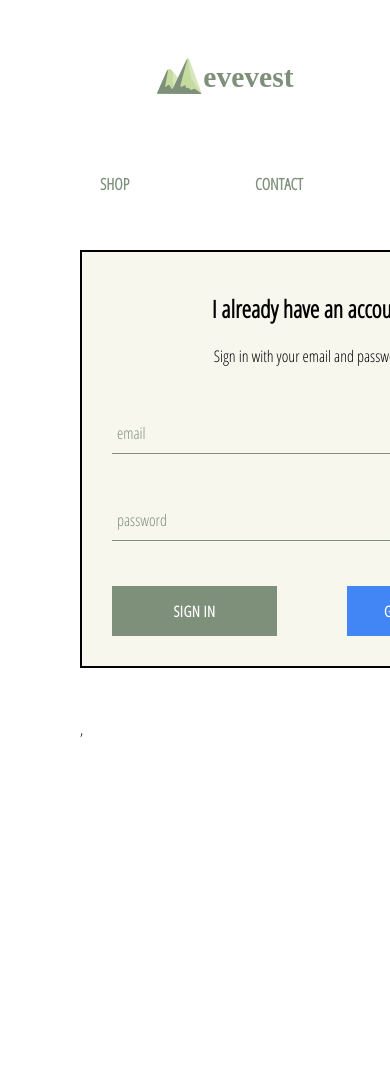
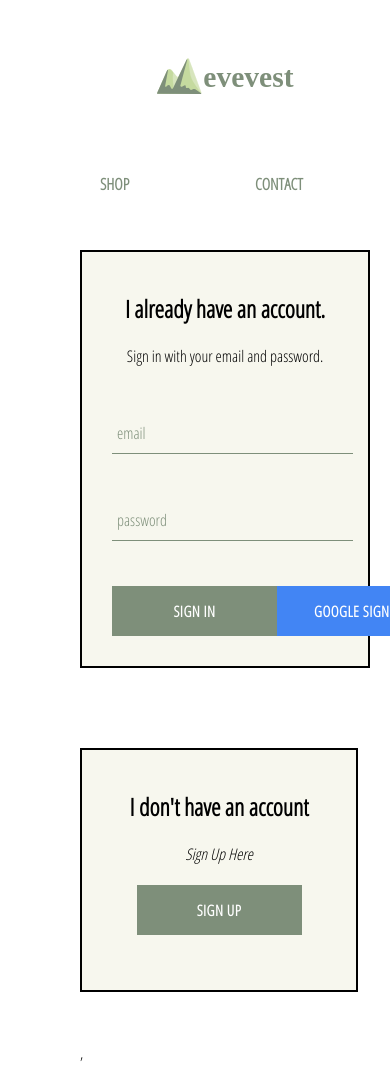
Before and after one commit to xsharonhe/everest, a React (Create React App) app in the folder client/: page /signin in a window 390 px wide. Shown: the top 1084 px of the page. Before the commit the page ends 844 px from the top, so only its background shows below. Built offline with nearby package versions, Linux system fonts and the light colour scheme; no server answers; a web font is replaced by a local one.

Commit message:
Finalize signin and signup registrations

```diff
--- a/client/src/App.js
+++ b/client/src/App.js
@@ -55,9 +55,10 @@ class App extends React.Component {
           <Route exact path='/checkout/paymentconfirmed' component={ SuccessPage }/>
           <Route exact path='/contact' component={ ContactPage }/>
           <Route exact path='/thankyou' component={ ThanksPage }/>
+          <Route exact path='/signup' render={() =>
+            this.props.currentUser ? (<Redirect to='/'/>) : (<SignUpPage />)}/>
           <Route exact path='/signin' render={() =>
             this.props.currentUser ? (<Redirect to='/'/>) : (<LoginPage />)}/>
-          <Route exact path='/signup' component={ SignUpPage }/>
         </Switch>
       </div>
     );
--- a/client/src/components/noaccount/noaccount.components.jsx
+++ b/client/src/components/noaccount/noaccount.components.jsx
@@ -2,14 +2,17 @@ import React from 'react'
 import { withRouter } from 'react-router-dom'
 
 import Button from '../button/button.component'
+import './noaccount.styles.scss'
 
 const NoAccount = ({ history }) => (
     <div className='no-account'>
-        <h2> I don't have any account</h2>
-        <span> Sign Up Here</span>
-        <Button onClick={() => {
-            history.push('/signup')
-        }}> Sign Up </Button>
+        <h2> I don't have an account</h2>
+        <span> <em> Sign Up Here </em> </span>
+        <div className='buttons'>
+            <Button onClick={() => {
+                history.push('/signup')
+            }}> Sign Up </Button>
+        </div>
     </div>
 )
 
--- a/client/src/components/noaccount/noaccount.styles.scss
+++ b/client/src/components/noaccount/noaccount.styles.scss
@@ -0,0 +1,25 @@
+.no-account {
+    border: 2px solid black;
+    height: 180px;
+    padding: 20px;
+    text-align: center;
+    background-color: #f7f7ee;
+    margin-top: 80px;
+
+    h2, span {
+        color: black;
+    }
+
+    .buttons {
+        display: flex;
+        margin-top: 20px;
+        justify-content: center;
+    }
+}
+
+@media (max-width: 1000px) {
+    .no-account {
+        width: 60vw;
+        height: 200px;
+    }
+}
--- a/client/src/components/signin/signin.styles.scss
+++ b/client/src/components/signin/signin.styles.scss
@@ -17,3 +17,10 @@
         justify-content: space-between;
     }
 }
+
+@media (max-width: 1000px) {
+    .sign-in {
+        width: 58vw;
+        display: flex;
+    }
+}
--- a/client/src/components/signup/signup.component.jsx
+++ b/client/src/components/signup/signup.component.jsx
@@ -91,7 +91,9 @@ class SignUp extends React.Component {
               label='Confirm password'
               required
             />
-            <Button type='submit'>SIGN UP</Button>
+            <div className='buttons-container'>
+              <Button type='submit'>SIGN UP</Button>
+            </div>
           </form>
         </div>
       );
--- a/client/src/components/signup/signup.styles.scss
+++ b/client/src/components/signup/signup.styles.scss
@@ -1,9 +1,27 @@
 .sign-up {
+    width: 400px;
     display: flex;
     flex-direction: column;
-    width: 380px;
+    padding: 30px 30px 30px 30px;
+    border: 2px solid black;
+    background-color: #f7f7ee;
+    margin: auto;
 
-    .title {
-        margin: 10px 0;
+    h2, span {
+        color: black;
+        font-weight: 800px;
+        text-align: center;
+    }
+
+    .buttons-container {
+        display: flex;
+        justify-content: center;
     }
 }
+
+@media (max-width: 1000px) {
+    .sign-in {
+        width: 58vw;
+        display: flex;
+    }
+}
--- a/client/src/pages/login/login.styles.scss
+++ b/client/src/pages/login/login.styles.scss
@@ -5,3 +5,10 @@
     margin: 50px auto;
     color: #7E8F7A;
 }
+
+@media (max-width: 1000px) {
+    .login {
+        display: flex;
+        flex-direction: column;
+    }
+}
--- a/client/src/pages/signup/signup.components.jsx
+++ b/client/src/pages/signup/signup.components.jsx
@@ -1,8 +1,10 @@
 import React from 'react';
+
 import SignUp from '../../components/signup/signup.component'
+import './signup.styles.scss'
 
 const SignUpPage = () => (
-    <div>
+    <div className='signup-container'>
         <SignUp/>
     </div>
 )
--- a/client/src/pages/signup/signup.styles.scss
+++ b/client/src/pages/signup/signup.styles.scss
@@ -0,0 +1,3 @@
+.signup-container {
+    margin-top: 50px;
+}
```
Also changed, not shown: client/src/components/button/button.styles.scss (line endings or trailing spaces).
